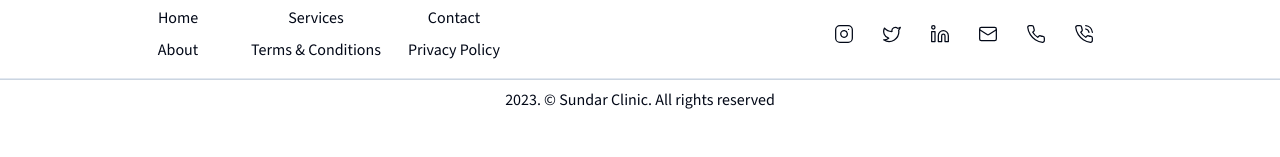
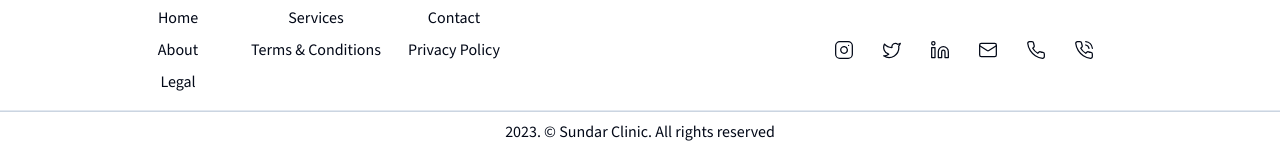
Before and after one commit to Sundar-Clinic/Main-Website, a Next.js app: page /privacy-policy in a window 1280 px wide. Shown: the part 1591-1748 px from the top of the page. Before the commit the page ends 1719 px from the top, so only its background shows below. Built offline with nearby package versions, Linux system fonts and the light colour scheme.

Commit message:
chore: added styling changes
- footer links with hover prop to text color
- nav bar links with hover prop to text color
- testimonial card link with hover prop to text color

```diff
--- a/components/home/Testimonials.tsx
+++ b/components/home/Testimonials.tsx
@@ -33,7 +33,7 @@ const TestimonialCard: React.FC<TestimonailData[number]> = ({
 			<div className='flex gap-2 justify-between items-center mt-2'>
 				<Link
 					href={link}
-					className='text-sm text-secondary-clinic underline underline-offset-2'
+					className='text-sm text-secondary-clinic/80 underline underline-offset-2 hover:text-secondary-clinic transition-all'
 					target='_blank'
 				>
 					View Review
--- a/constants/navigation.ts
+++ b/constants/navigation.ts
@@ -45,4 +45,9 @@ export const FOOTER_NAVIGATION = [
 		url: '/privacy-policy',
 		target: '_self',
 	},
+	{
+		name: 'Legal',
+		url: '/legal',
+		target: '_self',
+	},
 ];
--- a/layouts/Footer.tsx
+++ b/layouts/Footer.tsx
@@ -34,14 +34,14 @@ export default function Footer() {
 						<p className='font-semibold'>Contacts</p>
 						<Link
 							href={`tel:${CONTACTS.phone}`}
-							className='underline underline-offset-2'
+							className='underline underline-offset-2 hover:text-primary-clinic transition-all'
 						>
 							{CONTACTS.phone}
 						</Link>
 						<p>Reception, Sundar Clinic</p>
 						<Link
 							href={`mailto:${CONTACTS.phone}`}
-							className='underline underline-offset-2'
+							className='underline underline-offset-2 hover:text-primary-clinic transition-all'
 						>
 							{CONTACTS.email}
 						</Link>
@@ -81,7 +81,11 @@ export default function Footer() {
 					<ul className='grid grid-cols-3 gap-2 place-items-center'>
 						{FOOTER_NAVIGATION.map((link) => (
 							<li key={`footer-${link.name}`}>
-								<Link href={link.url} target={link.target}>
+								<Link
+									href={link.url}
+									target={link.target}
+									className='w-full hover:text-primary-clinic transition-all hover:underline underline-offset-2'
+								>
 									{link.name}
 								</Link>
 							</li>
@@ -94,12 +98,14 @@ export default function Footer() {
 								target={'_blank'}
 								key={`footer-social-${link.name}`}
 								title={link.name}
+								className='group'
 							>
 								<Button asChild size='icon' variant={'ghost'}>
 									<li>
 										<link.Icon
 											strokeWidth={1.5}
 											size={20}
+											className='group-hover:text-primary-clinic transition-all'
 										/>
 									</li>
 								</Button>
--- a/layouts/Navbar.tsx
+++ b/layouts/Navbar.tsx
@@ -65,7 +65,7 @@ const Navbar = () => {
 														isActive
 															? 'text-primary-clinic'
 															: ''
-													} w-full`}
+													} w-full hover:text-primary-clinic transition-all`}
 												>
 													{link.name}
 												</Link>
@@ -126,7 +126,7 @@ const Navbar = () => {
 									target={link.target}
 									className={`${
 										isActive ? 'text-primary-clinic' : ''
-									}`}
+									} hover:text-primary-clinic transition-all`}
 								>
 									{link.name}
 								</Link>
```
